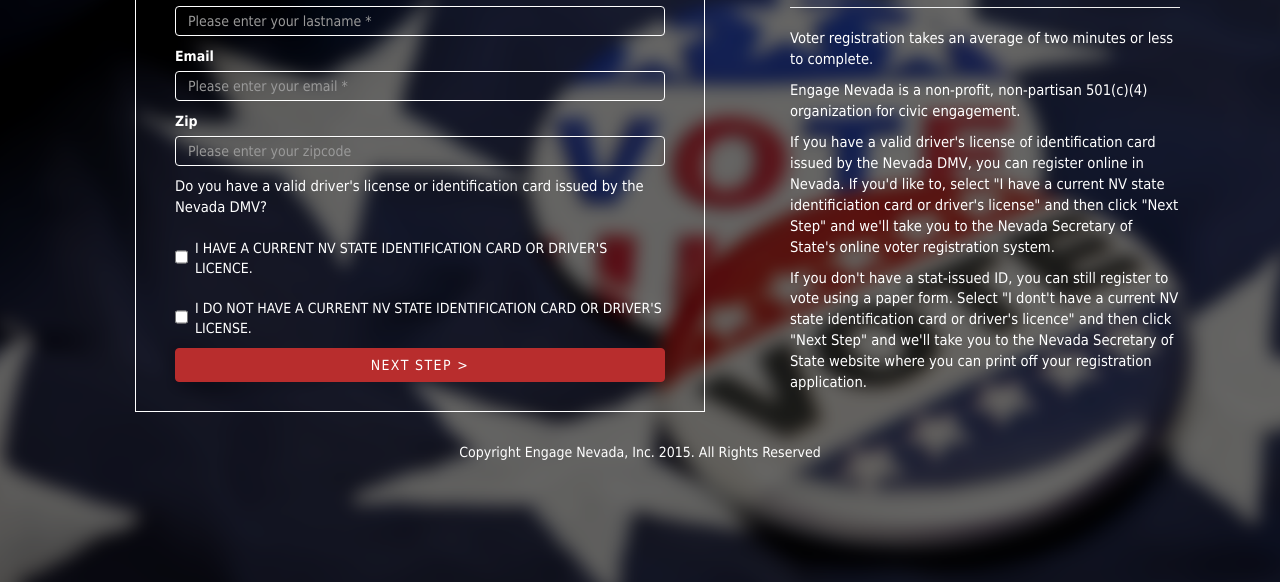
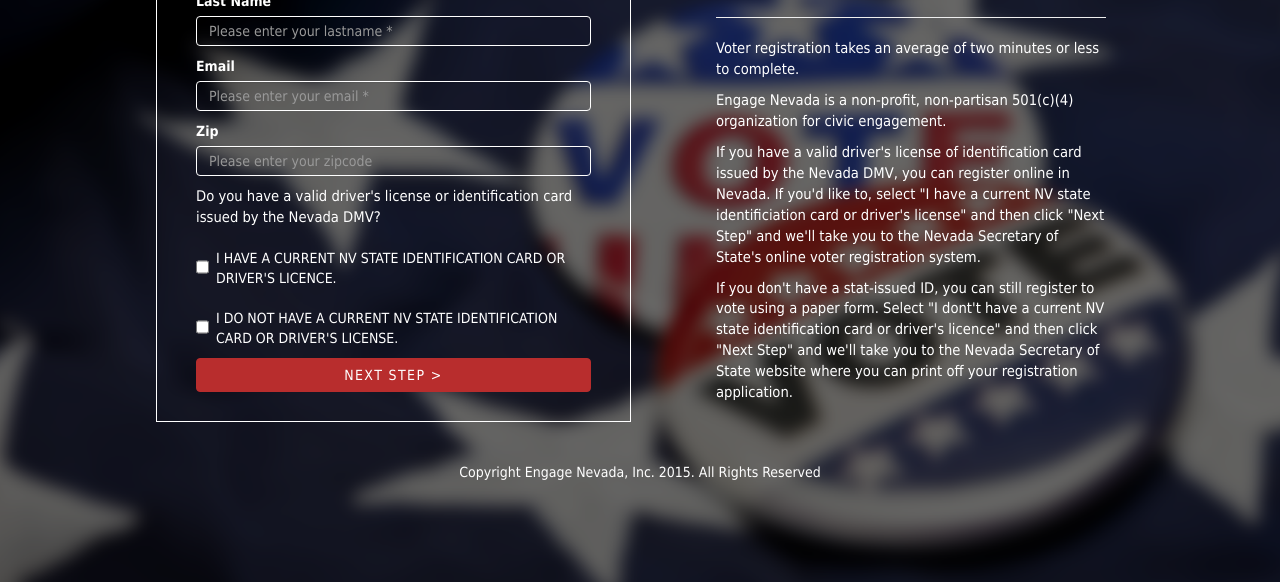
Before and after one commit to ChristopherAllen777/hm-gravity-form, a website: page index.html in a window 1280 px wide. Shown: the part 218-800 px from the top of the page. Drawn offline with nearby package versions, Linux system fonts and the light colour scheme.

Commit message:
edit responsive design

```diff
--- a/assets/css/style.css
+++ b/assets/css/style.css
@@ -8,7 +8,7 @@
   color: white;
 }
 div.container-fluid {
-    margin: 10px;
+    margin: 20px;
     margin-left: 70px;
     margin-right: 70px;
     padding-bottom: 5px;
@@ -65,7 +65,7 @@
 #form{
     padding: 15px 39px;
     margin: 15px;
-    margin-left: 65px;
+    margin-left: 86px;
     border:1px solid white;
  }
  @media (max-width: 700px) {
--- a/index.html
+++ b/index.html
@@ -12,7 +12,7 @@
 
                <div class="container-fluid">
 
-                <div id ="form" class="col-sm-6">
+                <div id ="form" class="col-sm-5">
 
                     <form id="contact-form" method="post" action="contact.php" role="form">
 
```
